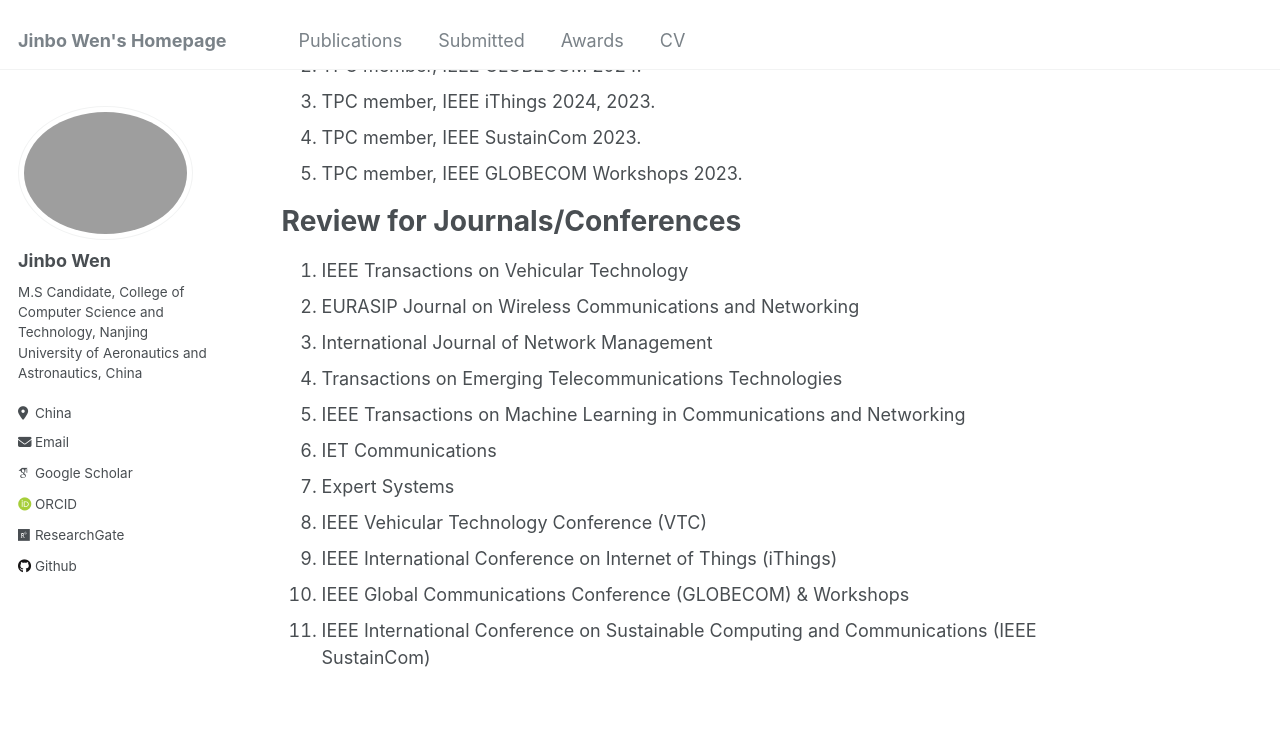
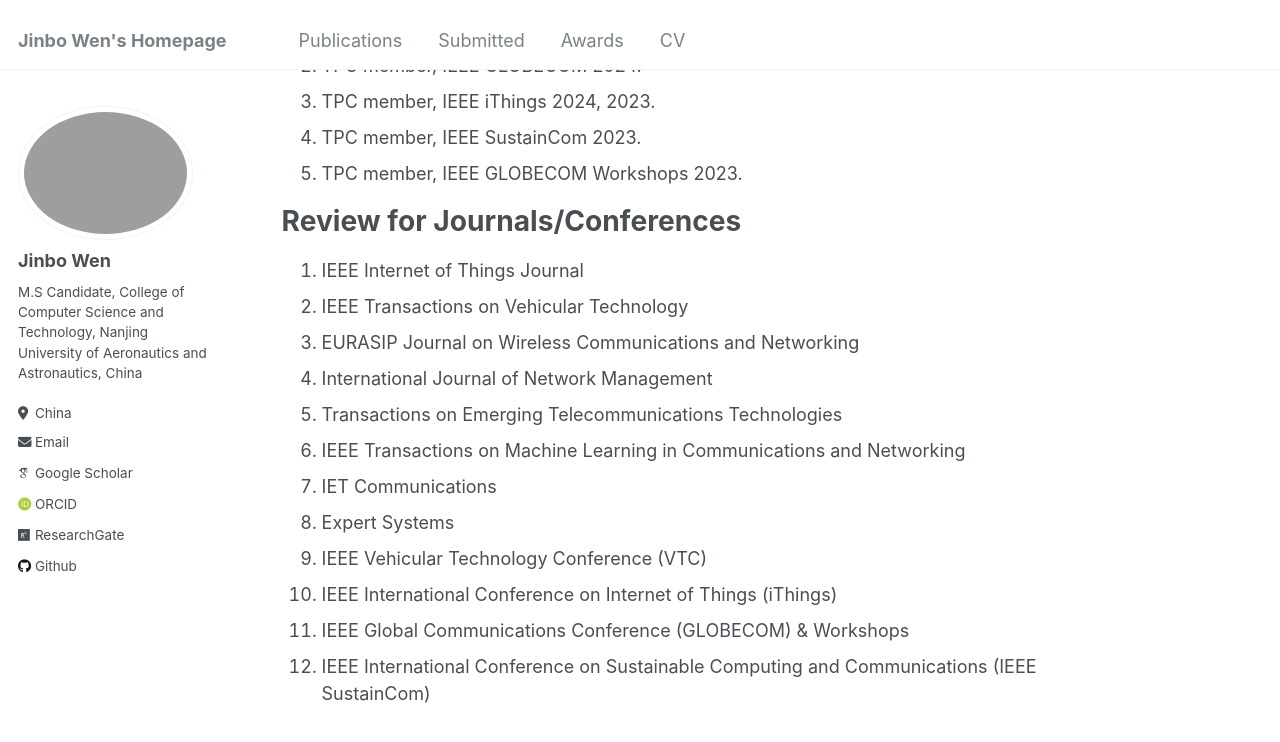
Before and after one commit to JinboWen00/JinboWen00.github.io, a Jekyll site: the page built from _pages/about.md, in a window 1280 px wide and 900 px high, scrolled down 837 px. Shown: the top 742 px of the window. Built offline with Jekyll 4.4.1, drawn with Linux system fonts in a browser that asks for light colours; some web fonts are replaced.

Commit message:
Update about.md

```diff
--- a/_pages/about.md
+++ b/_pages/about.md
@@ -30,14 +30,15 @@ Academic Services
 
 Review for Journals/Conferences
 ======
-1.  IEEE Transactions on Vehicular Technology
-2.  EURASIP Journal on Wireless Communications and Networking
-3.  International Journal of Network Management
-4.  Transactions on Emerging Telecommunications Technologies
-5.  IEEE Transactions on Machine Learning in Communications and Networking
-6.  IET Communications
-7.  Expert Systems
-8.  IEEE Vehicular Technology Conference (VTC)
-9.  IEEE International Conference on Internet of Things (iThings)
-10. IEEE Global Communications Conference (GLOBECOM) & Workshops
-11. IEEE International Conference on Sustainable Computing and Communications (IEEE SustainCom)
+1.  IEEE Internet of Things Journal
+2.  IEEE Transactions on Vehicular Technology
+3.  EURASIP Journal on Wireless Communications and Networking
+4.  International Journal of Network Management
+5.  Transactions on Emerging Telecommunications Technologies
+6.  IEEE Transactions on Machine Learning in Communications and Networking
+7.  IET Communications
+8.  Expert Systems
+9.  IEEE Vehicular Technology Conference (VTC)
+10.  IEEE International Conference on Internet of Things (iThings)
+11. IEEE Global Communications Conference (GLOBECOM) & Workshops
+12. IEEE International Conference on Sustainable Computing and Communications (IEEE SustainCom)
```
